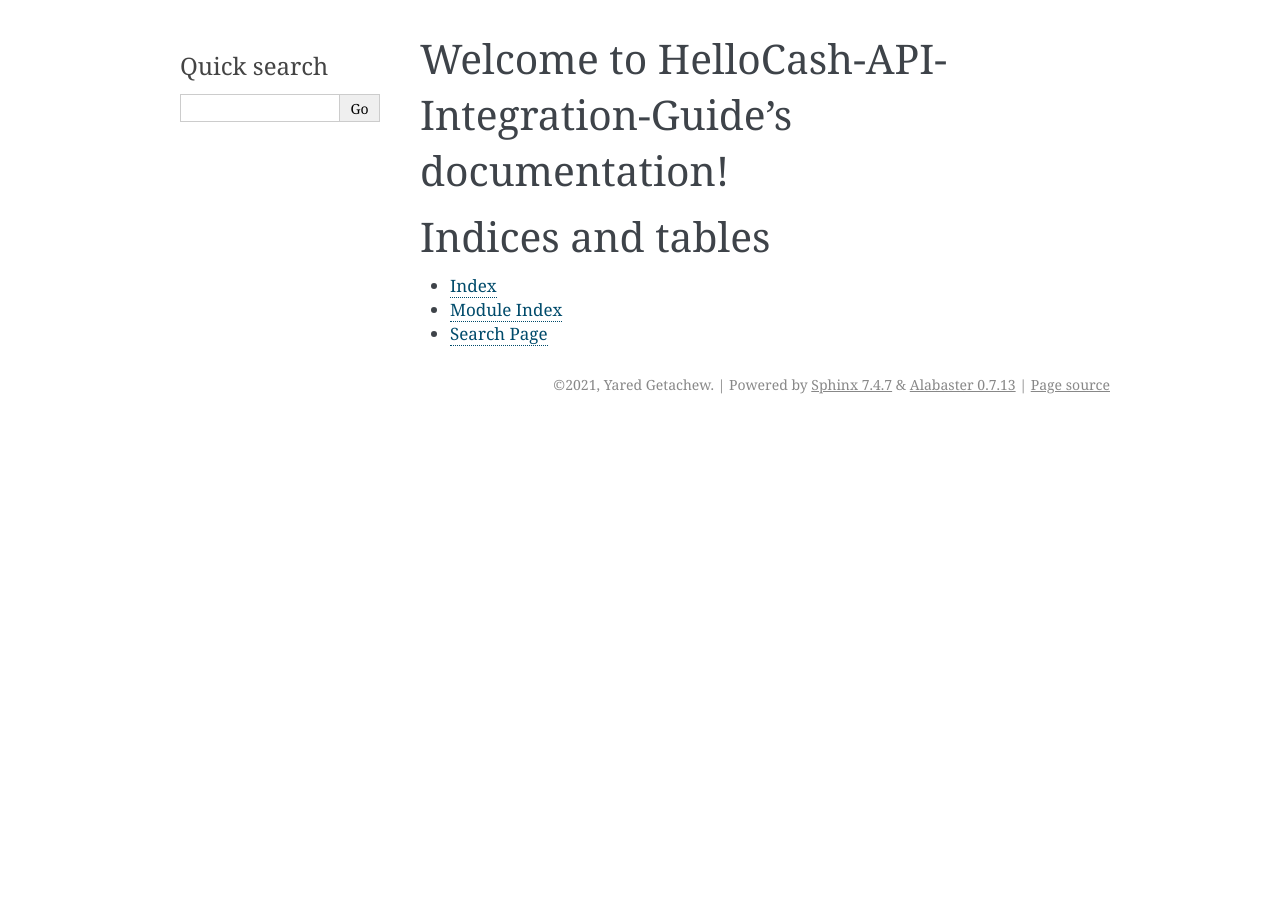
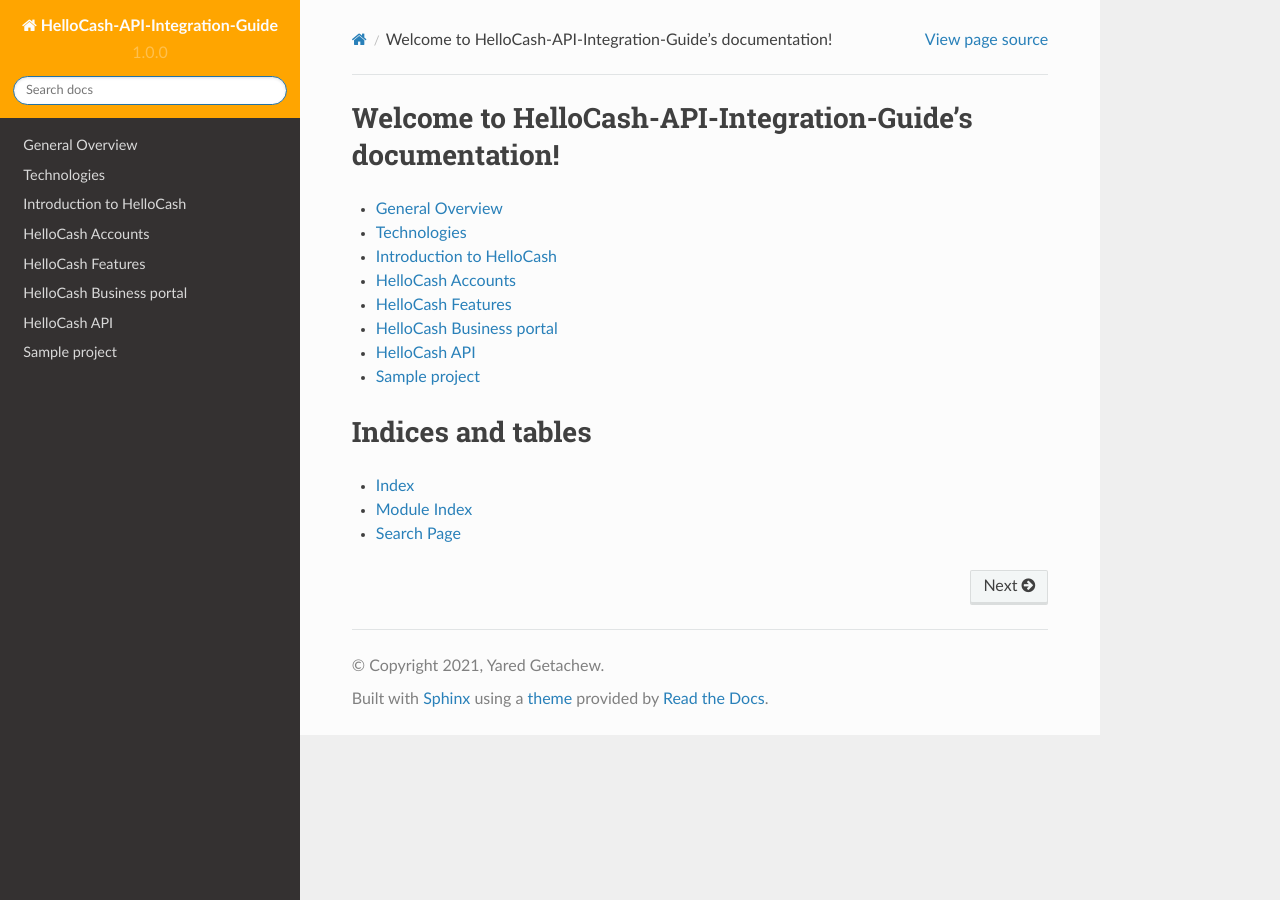
Before and after one commit to belacademy/hellocashapi-integration-guide, a Sphinx documentation site: the page built from docs/source/index.rst, in a window 1280 px wide. Built offline with Sphinx 7.4.7 and the Read the Docs theme 2.0.0, drawn with Linux system fonts in a browser that asks for light colours.

Commit message:
Added document structure

```diff
--- a/docs/requirements.txt
+++ b/docs/requirements.txt
@@ -1,3 +1,5 @@
 sphinx==3.4.3
 sphinx_rtd_theme==0.5.1
-ystatic
+sphinx-server==0.1.0
+caktus-sphinx-theme==0.1.0
+sphinx-rtd-theme==0.5.1
--- a/docs/source/conf.py
+++ b/docs/source/conf.py
@@ -21,6 +21,7 @@
 # import sys
 # sys.path.insert(0, os.path.abspath('.'))
 
+# import sphinx_rtd_theme
 
 # -- General configuration ------------------------------------------------
 
@@ -32,10 +33,12 @@
 # extensions coming with Sphinx (named 'sphinx.ext.*') or your custom
 # ones.
 extensions = ['sphinx.ext.autodoc',
-    'sphinx.ext.doctest',
-    'sphinx.ext.intersphinx',
-    'sphinx.ext.todo',
-    'sphinx.ext.coverage']
+              'sphinx.ext.doctest',
+              'sphinx.ext.intersphinx',
+              'sphinx.ext.todo',
+              'sphinx.ext.coverage',
+              'sphinx_rtd_theme'
+              ]
 
 # Add any paths that contain templates here, relative to this directory.
 templates_path = ['ytemplates']
@@ -59,7 +62,7 @@
 # built documents.
 #
 # The short X.Y version.
-version = '1.0'
+version = '1.0.0'
 # The full version, including alpha/beta/rc tags.
 release = 'alpha'
 
@@ -87,8 +90,25 @@
 # The theme to use for HTML and HTML Help pages.  See the documentation for
 # a list of builtin themes.
 #
-html_theme = 'alabaster'
-
+#html_theme = 'alabaster'
+html_theme = 'sphinx_rtd_theme'
+html_theme_path = ['_themes' ]
+html_theme_options = {
+    # 'analytics_id': 'UA-XXXXXXX-1',  #  Provided by Google in your dashboard
+    # 'analytics_anonymize_ip': False,
+    'logo_only': False,
+    'display_version': True,
+    'prev_next_buttons_location': 'bottom',
+    'style_external_links': False,
+    'vcs_pageview_mode': '',
+    'style_nav_header_background': 'orange',
+    # Toc options
+    'collapse_navigation': True,
+    'sticky_navigation': True,
+    'navigation_depth': 4,
+    'includehidden': True,
+    'titles_only': False
+}
 # Theme options are theme-specific and customize the look and feel of a theme
 # further.  For a list of options available for each theme, see the
 # documentation.
@@ -98,7 +118,7 @@
 # Add any paths that contain custom static files (such as style sheets) here,
 # relative to this directory. They are copied after the builtin static files,
 # so a file named "default.css" will overwrite the builtin "default.css".
-html_static_path = ['ystatic']
+html_static_path = ['_static']
 
 # Custom sidebar templates, must be a dictionary that maps document names
 # to template names.
@@ -170,7 +190,6 @@
 ]
 
 
-
 # -- Options for Epub output ----------------------------------------------
 
 # Bibliographic Dublin Core info.
@@ -192,6 +211,5 @@
 epub_exclude_files = ['search.html']
 
 
-
 # Example configuration for intersphinx: refer to the Python standard library.
 intersphinx_mapping = {'https://docs.python.org/': None}
--- a/docs/source/index.rst
+++ b/docs/source/index.rst
@@ -8,11 +8,17 @@
 
 .. toctree::
    :maxdepth: 2
-   :caption: Contents:
 
+   part1_general_introduction/chapter1_overview
+   part1_general_introduction/chapter2_technologies
 
+   part2_hellocash/chapter3_introduction_to_hellocash
+   part2_hellocash/chapter4_hellocash_accounts
+   part2_hellocash/chapter5_hellocash_features
 
-
+   part3_hellocash_deep_dive/chapter6_hellocash_business_portal
+   part3_hellocash_deep_dive/chapter7_hellocash_api
+   part3_hellocash_deep_dive/chapter8_sample_project
 Indices and tables
 ==================
 
--- /dev/null
+++ b/docs/source/part1_general_introduction/chapter2_technologies.rst
@@ -0,0 +1,3 @@
+============
+Technologies
+============
--- /dev/null
+++ b/docs/source/part2_hellocash/chapter3_introduction_to_hellocash.rst
@@ -0,0 +1,3 @@
+=========================
+Introduction to HelloCash
+=========================
--- /dev/null
+++ b/docs/source/part2_hellocash/chapter4_hellocash_accounts.rst
@@ -0,0 +1,3 @@
+==================
+HelloCash Accounts
+==================
--- /dev/null
+++ b/docs/source/part2_hellocash/chapter5_hellocash_features.rst
@@ -0,0 +1,3 @@
+==================
+HelloCash Features
+==================
--- /dev/null
+++ b/docs/source/part3_hellocash_deep_dive/chapter6_hellocash_business_portal.rst
@@ -0,0 +1,3 @@
+=========================
+HelloCash Business portal
+=========================
--- /dev/null
+++ b/docs/source/part3_hellocash_deep_dive/chapter7_hellocash_api.rst
@@ -0,0 +1,3 @@
+====================
+HelloCash API
+====================
--- /dev/null
+++ b/docs/source/part3_hellocash_deep_dive/chapter8_sample_project.rst
@@ -0,0 +1,3 @@
+====================
+Sample project
+====================
```
Also changed, not shown: docs/source/part1_general_introduction/chapter1_overview.rst (added, +9 -0 lines), docs/.readthedocs.yml (added), 1 other file.
